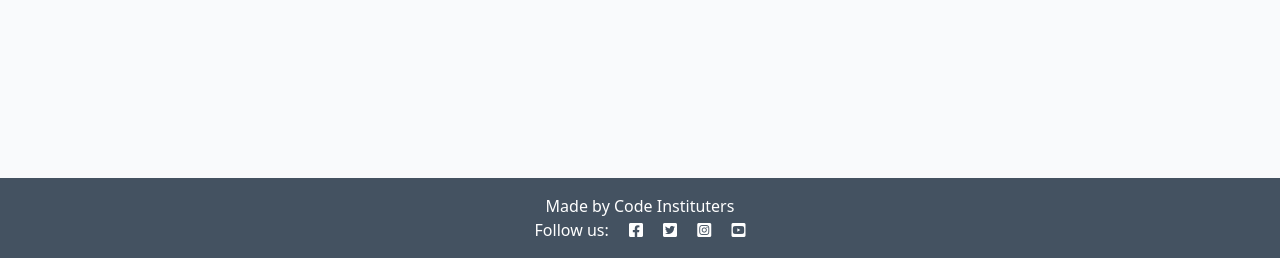
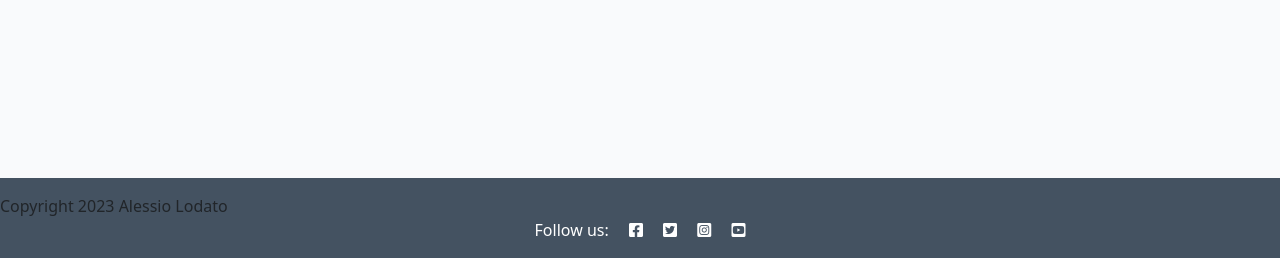
Before and after one commit to alelodato/django-blog, a Django app: template blog/templates/blog/index.html in a window 1280 px wide. Shown: the part 542-800 px from the top of the page. Run offline with Django 4.2, Linux system fonts and the light colour scheme; the template is opened without the code that fills it, so the values that code supplies are empty.

Commit message:
created copyright block in the footer

```diff
--- a/blog/templates/blog/index.html
+++ b/blog/templates/blog/index.html
@@ -51,3 +51,6 @@
 
 <!-- index.html content ends here -->
 {% endblock %}
+{% block copyright%}
+Copyright 2023 Alessio Lodato
+{% endblock copyright %}
--- a/templates/base.html
+++ b/templates/base.html
@@ -59,7 +59,9 @@
 
     <!-- Footer -->
     <footer class="footer mt-auto py-3 dark-bg">
-        <p class="m-0 text-center text-white">Made by Code Instituters</p>
+        {% block copyright %}
+        Made by Code Instituters
+        {% endblock copyright %}
         <p class="m-0 text-center text-white">Follow us: <i class="fab fa-facebook-square ms-3"></i>
             <i class="fab fa-twitter-square ms-3"></i>
             <i class="fab fa-instagram-square ms-3"></i>
```
